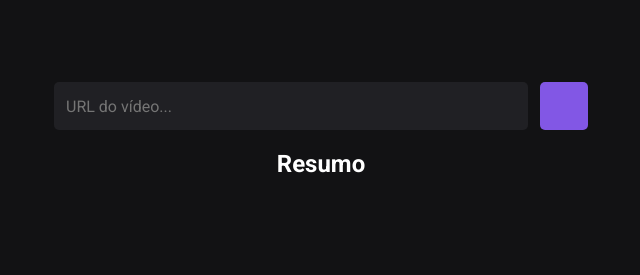
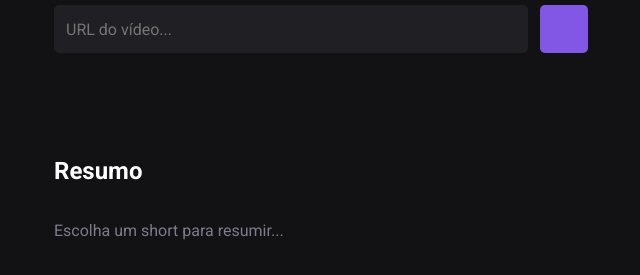
Before and after one commit to Beatriz2529/nlw_ia_funds_front, a website built with Vite: page index.html in a window 1280 px wide. Shown: the part 361-636 px from the top of the page, without its empty margins (319-959 px from the left). Built offline with nearby package versions, Linux system fonts and the light colour scheme; some icons are missing.

Commit message:
The 'p' tag was created in our HTML

```diff
--- a/index.html
+++ b/index.html
@@ -2,16 +2,15 @@
 <html lang="pt-BR">
   <head>
     <meta charset="UTF-8" />
-    .
     <link rel="preconnect" href="https://fonts.googleapis.com" />
     <link rel="preconnect" href="https://fonts.gstatic.com" crossorigin />
-    <link rel="icon" type="image/svg+xml" href="/logo.svg" />
+    <!-- <link rel="icon" type="image/svg+xml" href="puclic/logo.svg" /> -->
     <meta name="viewport" content="width=device-width, initial-scale=1.0" />
-
     <link
       href="https://fonts.googleapis.com/css2?family=Roboto:wght@400;700&display=swap"
       rel="stylesheet"
     />
+    <link rel="icon" href="/logo.svg" type="image/svg+xml" />
     <title>Short Summary</title>
   </head>
   <body>
@@ -26,6 +25,7 @@
       </form>
 
       <h2>Resumo</h2>
+      <p id="content" class="placeholder">Escolha um short para resumir...</p>
     </div>
     <script type="module" src="web/main.js"></script>
     <script src="https://unpkg.com/@phosphor-icons/web"></script>
--- a/web/styles/app.css
+++ b/web/styles/app.css
@@ -11,3 +11,19 @@
 #app > img {
   width: 64px;
 }
+
+#app > h2 {
+  align-self: flex-start;
+  margin-top: 104px;
+}
+
+#app > p {
+  align-self: flex-start;
+  text-align: justify;
+  width: 512px;
+}
+
+#app .placeholder {
+  color: #7c7c8a;
+  user-select: none;
+}
```
